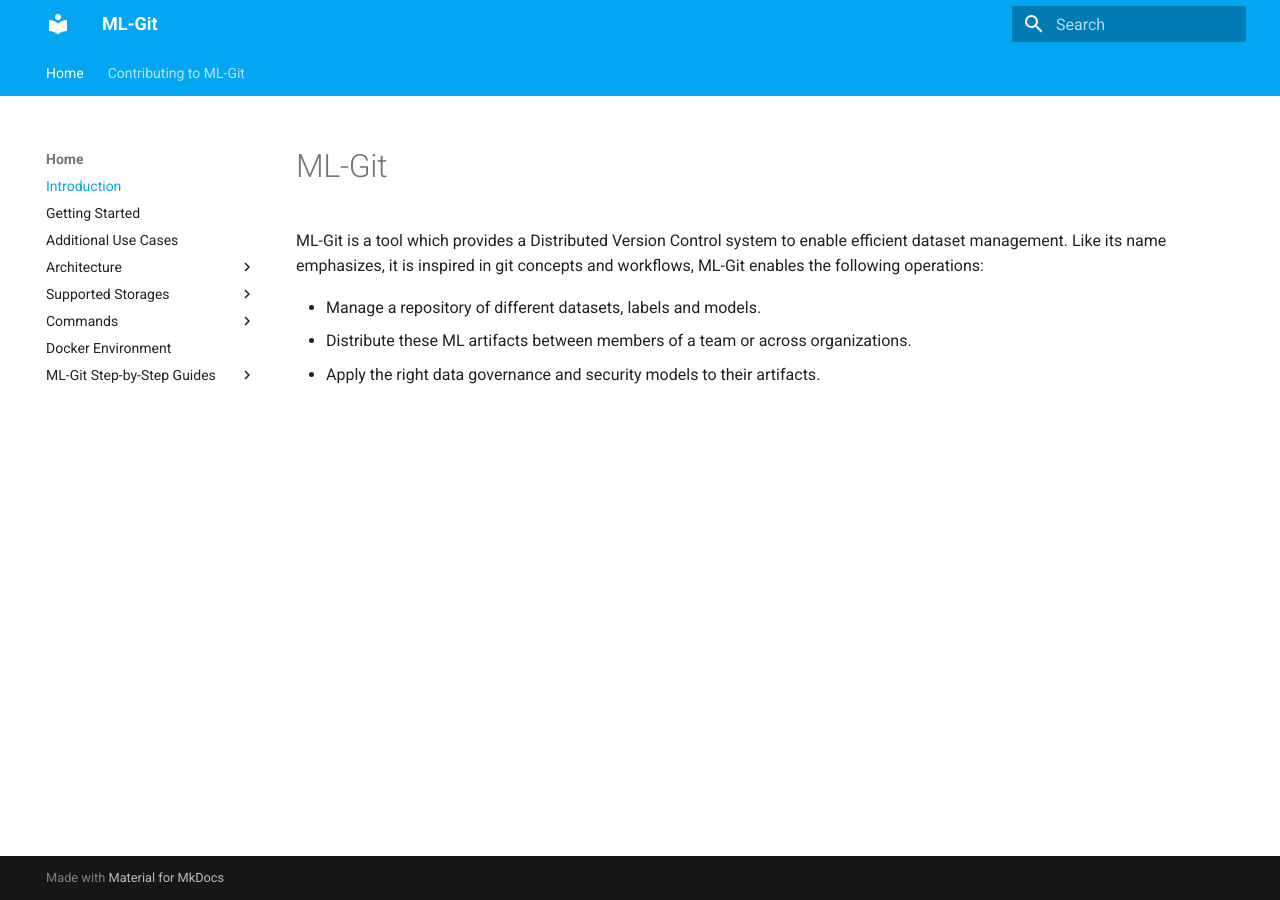
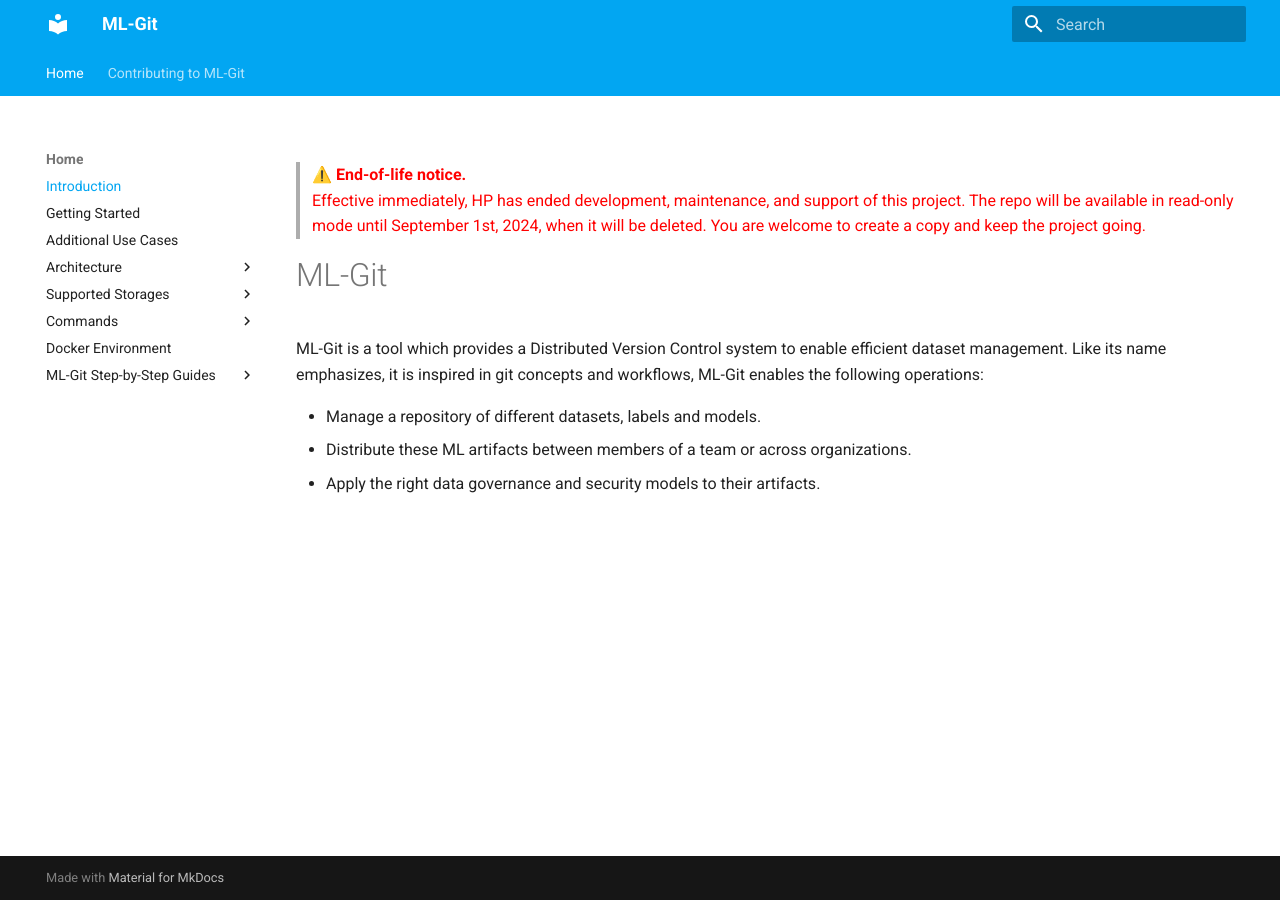
Before and after one commit to zenphantom/ml-git, an MkDocs documentation site: the page built from docs/index.md, in a window 1280 px wide. Built offline with MkDocs 1.6.1 and Material for MkDocs 9.7.7, drawn with Linux system fonts in a browser that asks for light colours.

Commit message:
Add EOL notice

```diff
--- a/docs/index.md
+++ b/docs/index.md
@@ -1,3 +1,6 @@
+> <span style="color:red">**⚠️ End-of-life notice.**</span>
+> <span style="color:red">Effective immediately, HP has ended development, maintenance, and support of this project. The repo will be available in read-only mode until September 1st, 2024, when it will be deleted. You are welcome to create a copy and keep the project going.</span>
+
 # ML-Git #
 
 ML-Git is a tool which provides a Distributed Version Control system to enable efficient dataset management. Like its name emphasizes, it is inspired in git concepts and workflows, ML-Git enables the following operations:
```
Also changed, not shown: README.md (+3 -0 lines), 1 other file.
